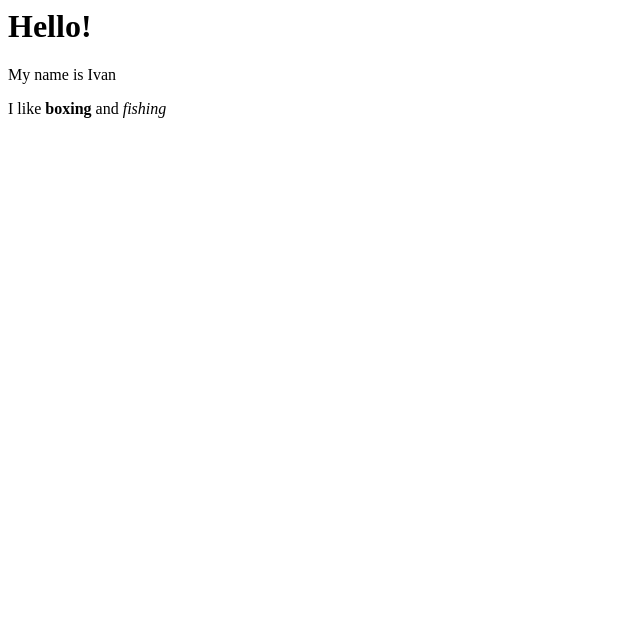
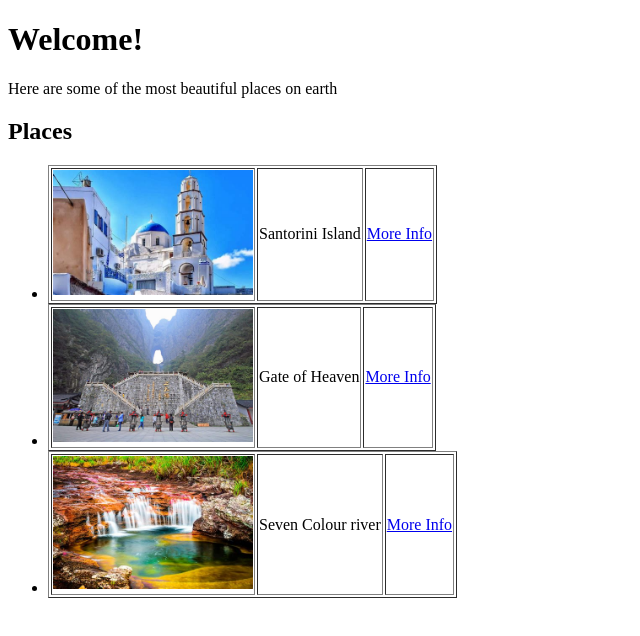
Before and after one commit to ivyduk/places-sample, a plain HTML site: page index.html in a window 1280 px wide. Shown: the whole page, without its empty margins (0-640 px from the left). Drawn offline with Linux system fonts and the light colour scheme.

Commit message:
added list and images to website

```diff
--- a/index.html
+++ b/index.html
@@ -1,3 +1,44 @@
-<h1>Hello!</h1>
-<p>My name is Ivan</p>
-<p>I like <b>boxing</b> and <i>fishing</i></p>
+<!DOCTYPE html>
+<head>
+    <title>Beautiful Places</title>
+</head>
+<body>
+    <main>
+        <h1>Welcome!</h1>
+        <p>Here are some of the most beautiful places on earth</p>
+
+
+        <div>
+            <h2>Places</h2>
+            <ul>
+                <li>
+                    <table border="1">
+                        <tr>
+                            <td><img src="./img/santorini.jpeg" alt="Santorini Island" width="200"></td>
+                            <td>Santorini Island</td>
+                            <td><a href="https://en.wikipedia.org/wiki/Santorini" target="_blank">More Info</a></td>
+                        </tr>
+                    </table>
+                </li>
+                <li>
+                    <table border="1">
+                        <tr>
+                            <td><img src="./img/heaven-gate.jpeg" alt="Gate of heaven" width="200"></td>
+                            <td>Gate of Heaven</td>
+                            <td><a href="https://en.wikipedia.org/wiki/Tianmen_Mountain" target="_blank">More Info</a></td>
+                        </tr>
+                    </table>
+                </li>
+                <li>
+                    <table border="1">
+                        <tr>
+                            <td><img src="./img/canio-cristales.jpeg" alt="seven colour river" width="200"></td>
+                            <td>Seven Colour river</td>
+                            <td><a href="https://en.wikipedia.org/wiki/Ca%C3%B1o_Cristales" target="_blank">More Info</a></td>
+                        </tr>
+                    </table>
+                </li>
+            </ul>
+        </div>
+    </main>
+</body>
```
Also changed, not shown: img/canio-cristales.jpeg (added), img/heaven-gate.jpeg (added), img/santorini.jpeg (added).
